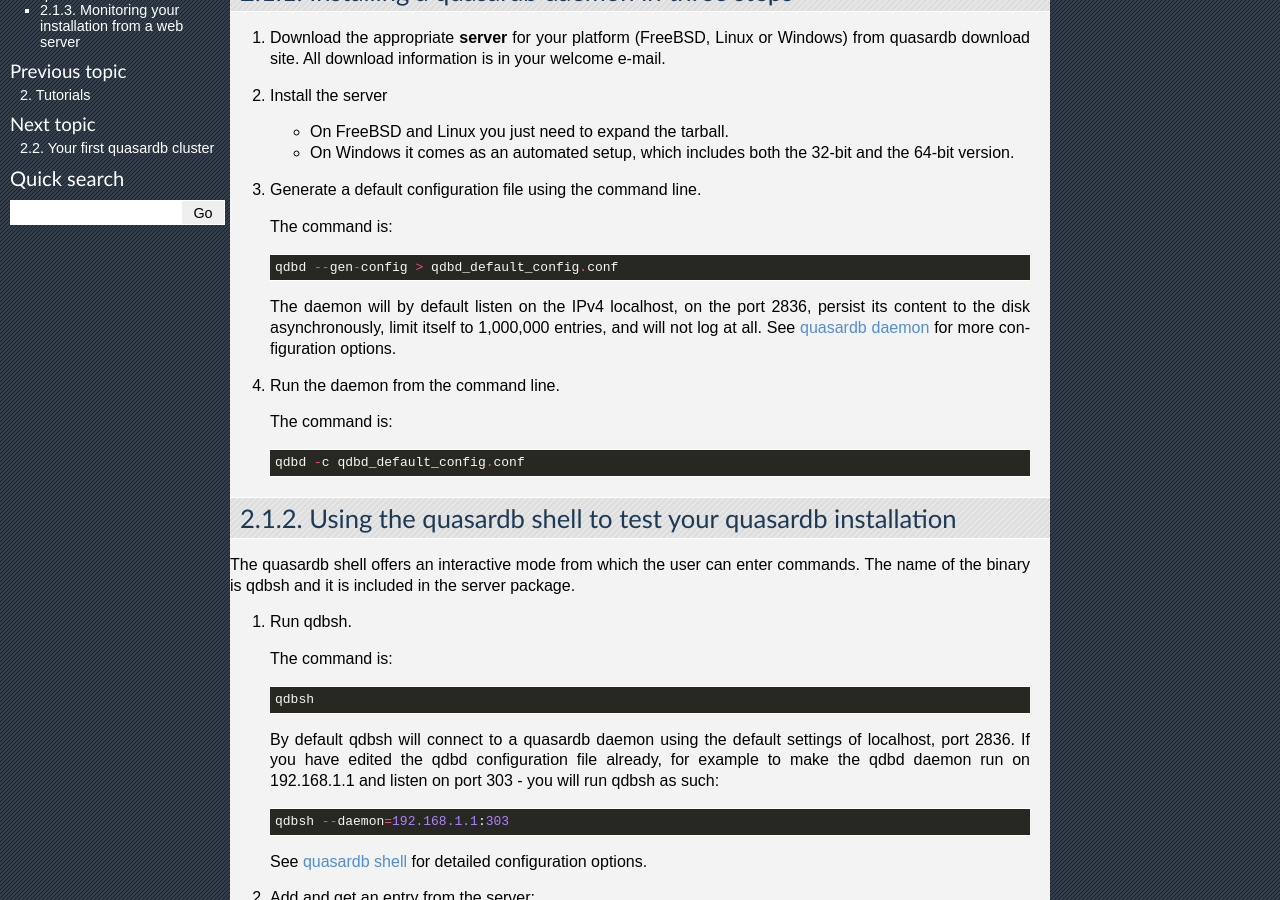
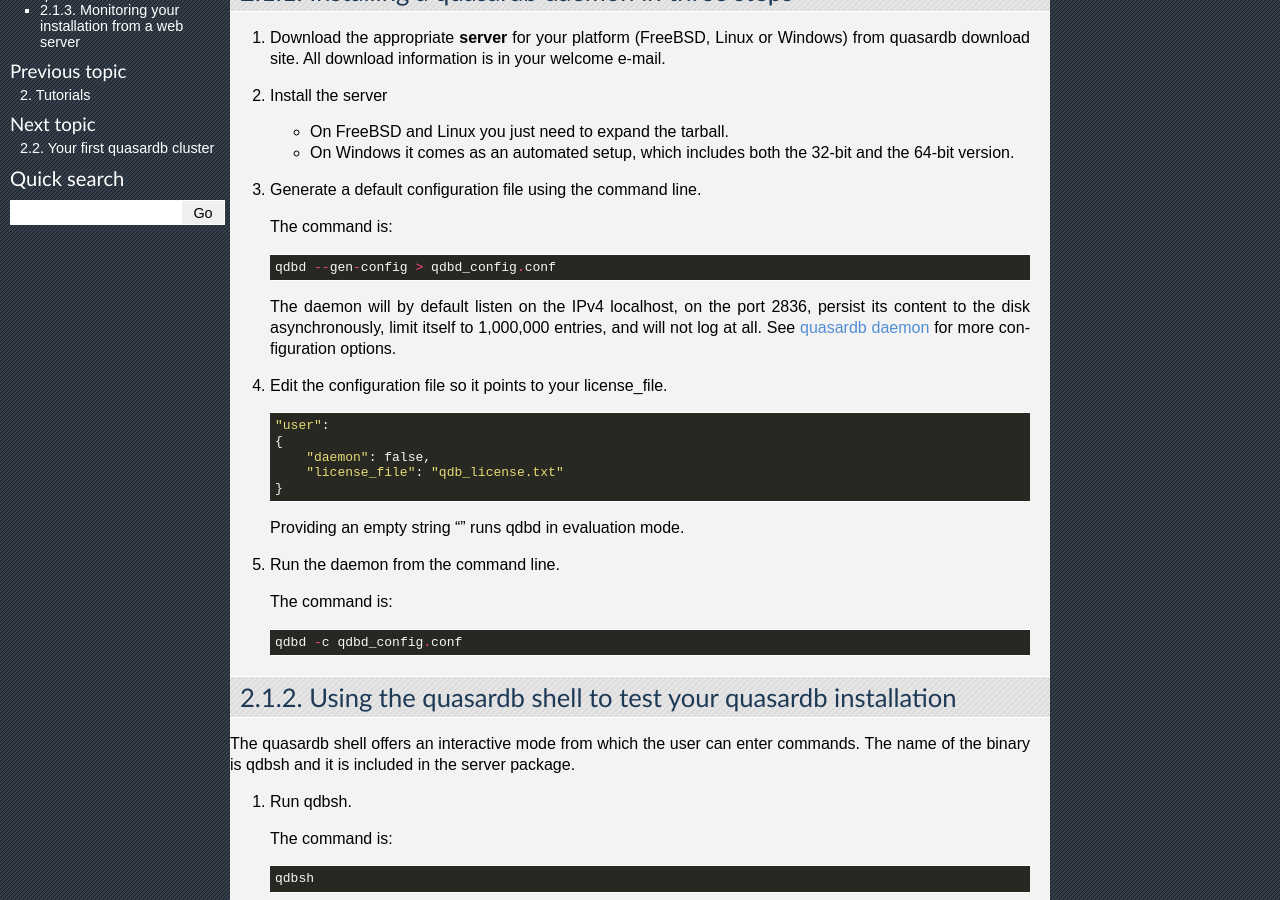
Before and after one commit to iltommi/qdb-documentation, a Sphinx documentation site: the page built from source/tutorials/tut_quick.rst, in a window 1280 px wide and 900 px high, scrolled down 320 px. Built offline with Sphinx 7.4.7, drawn with Linux system fonts in a browser that asks for light colours; pages that are not in the unit, such as notebooks, are missing from menus.

Commit message:
Add a step to tut_quick about editing the license location. Add text explaining "" is a eval license.

```diff
--- a/source/reference/qdbd.rst
+++ b/source/reference/qdbd.rst
@@ -805,4 +805,4 @@ The default configuration file is shown below::
 
 .. describe:: local::user::license_file
 
-    A string representing the relative or absolute path to the license file.
+    A string representing the relative or absolute path to the license file. Providing an empty string runs quasardb in evaluation mode.
--- a/source/tutorials/tut_quick.rst
+++ b/source/tutorials/tut_quick.rst
@@ -22,15 +22,26 @@ Installing a quasardb daemon in three steps
 
    The command is::
 
-       qdbd --gen-config > qdbd_default_config.conf
+       qdbd --gen-config > qdbd_config.conf
 
    The daemon will by default listen on the IPv4 localhost, on the port 2836, persist its content to the disk asynchronously, limit itself to 1,000,000 entries, and will not log at all. See :doc:`../reference/qdbd` for more configuration options.
+
+#. Edit the configuration file so it points to your license_file. ::
+
+        "user":
+        {
+            "daemon": false,
+            "license_file": "qdb_license.txt"
+        }
+
+   Providing an empty string "" runs qdbd in evaluation mode.
+
 
 #. Run the daemon from the command line.
 
    The command is::
 
-       qdbd -c qdbd_default_config.conf
+       qdbd -c qdbd_config.conf
 
 
 Using the quasardb shell to test your quasardb installation
```
